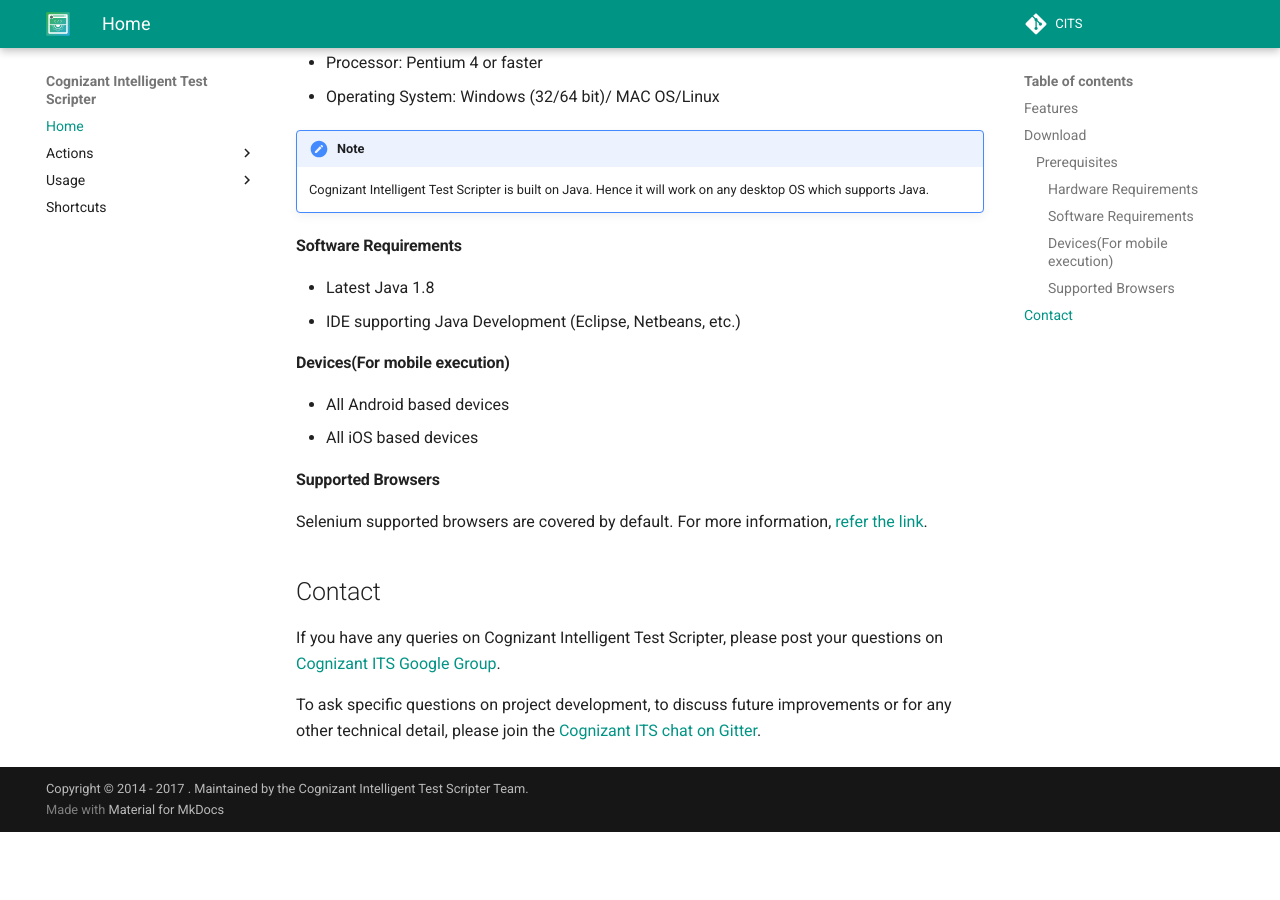
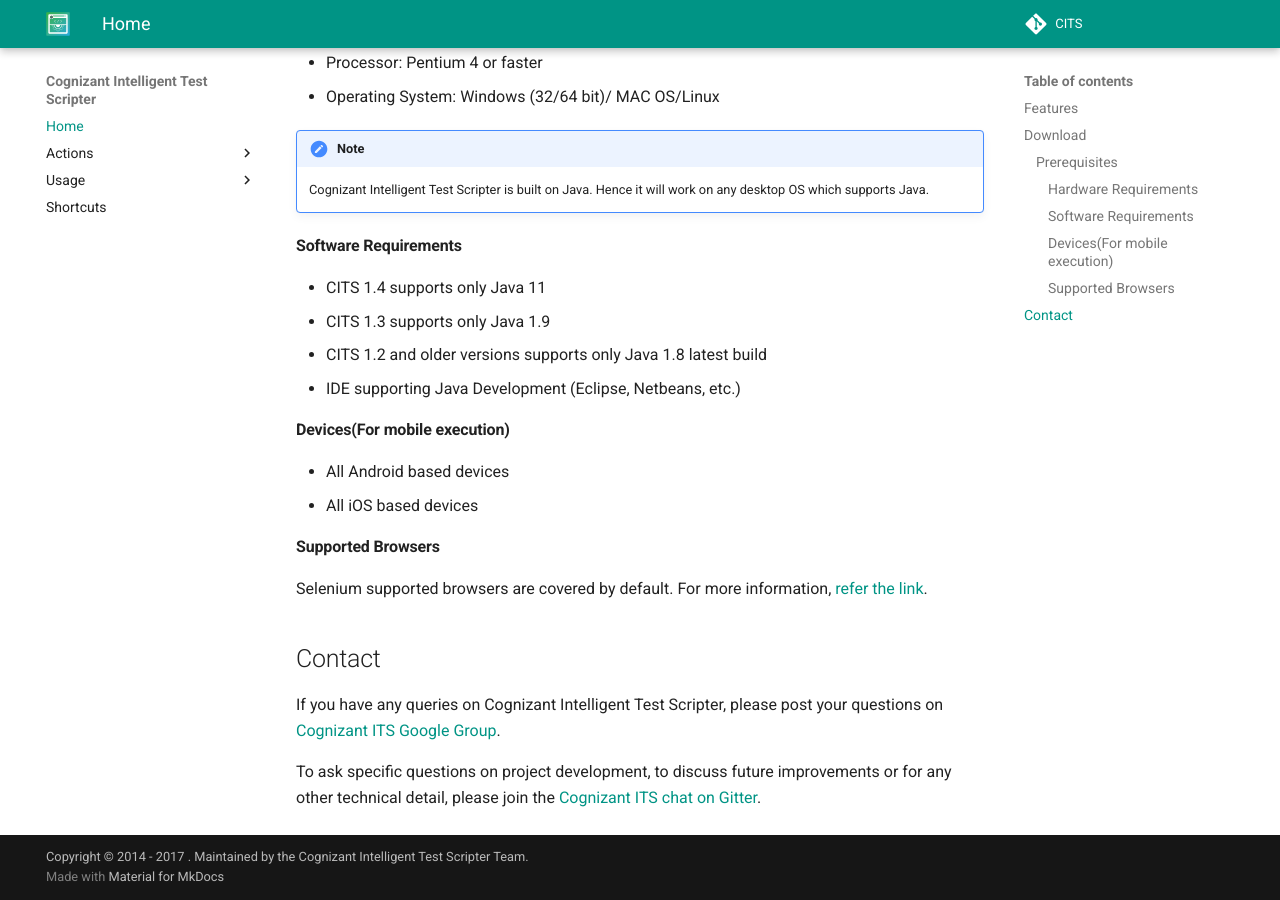
Before and after one commit to CognizantQAHub/Cognizant-Intelligent-Test-Scripter-Helpdoc, an MkDocs documentation site: the page built from docs/index.md, in a window 1280 px wide and 900 px high, scrolled down 1758 px. Built offline with MkDocs 1.6.1 and Material for MkDocs 9.7.7, drawn with Linux system fonts in a browser that asks for light colours; comment, search, counter and statistics services are not loaded; old or Windows-style settings are respelled for this version of MkDocs; before the commit the page ends 2590 px from its top, so only the background shows below that.

Commit message:
Software requirement

```diff
--- a/docs/index.md
+++ b/docs/index.md
@@ -76,7 +76,9 @@
 
 #### Software Requirements
 
- * Latest Java 1.8
+ * CITS 1.4 supports only Java 11
+ * CITS 1.3 supports only Java 1.9
+ * CITS 1.2 and older versions supports only Java 1.8 latest build
  * IDE supporting Java Development (Eclipse, Netbeans, etc.)
 
 #### Devices(For mobile execution)
```
Also changed, not shown: docs/faq/engine.md (+2 -0 lines).
